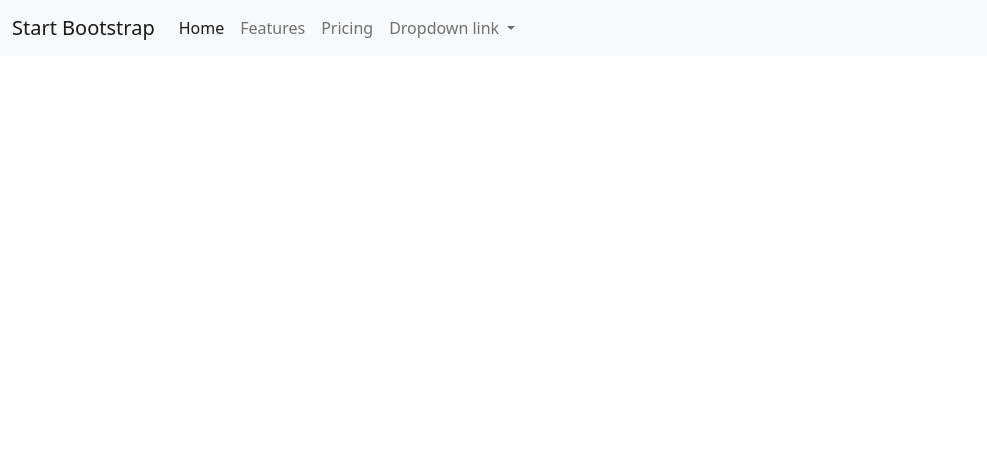
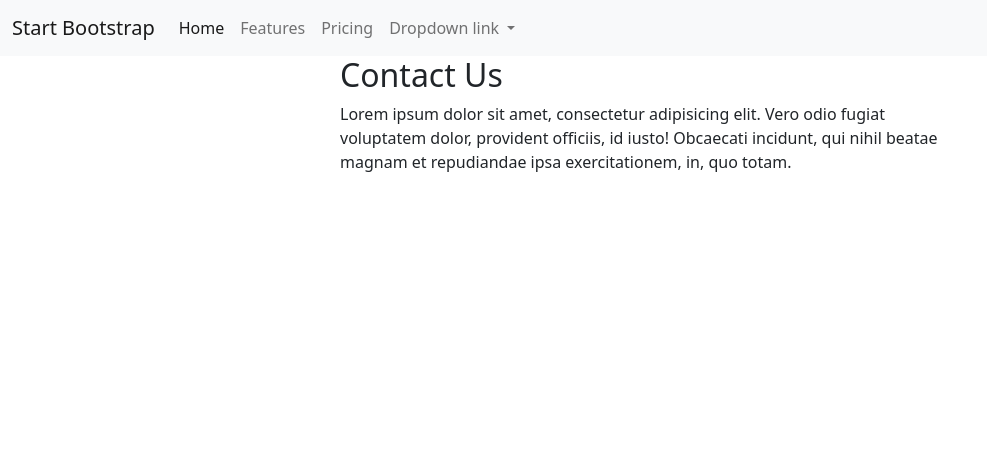
Before and after one commit to ruhidnovruzovv/Group-A, a plain HTML site: page index.html in a window 1280 px wide. Shown: the whole page, without its empty margins (0-987 px from the left). Drawn offline with nearby package versions, Linux system fonts and the light colour scheme.

Commit message:
Nihat, section finish

```diff
--- a/assets/css/style.css
+++ b/assets/css/style.css
@@ -0,0 +1,18 @@
+*{
+    margin: 0;
+    padding: 0;
+    box-sizing: border-box;
+}
+.contact{
+    height: 400px;
+    max-width: 600px;
+    margin: 0 auto;
+
+}
+.contact-title{
+    display: flex;
+}
+.contact-us{
+    display: flex;
+    text-align: start;
+}
--- a/index.html
+++ b/index.html
@@ -46,6 +46,18 @@
         </div>
     </nav>
 
+    <section>
+        <div class="contact">
+            <h2 class="contact-title">Contact Us</h2>
+            <p class="contact-us">Lorem ipsum dolor sit amet, consectetur adipisicing elit. Vero odio fugiat voluptatem
+                dolor, provident
+                officiis, id iusto! Obcaecati incidunt, qui nihil beatae magnam et repudiandae ipsa exercitationem, in,
+                quo
+                totam.</p>
+        </div>
+
+    </section>
+
 
 
     <script src="https://cdn.jsdelivr.net/npm/bootstrap@5.2.3/dist/js/bootstrap.bundle.min.js"
```
